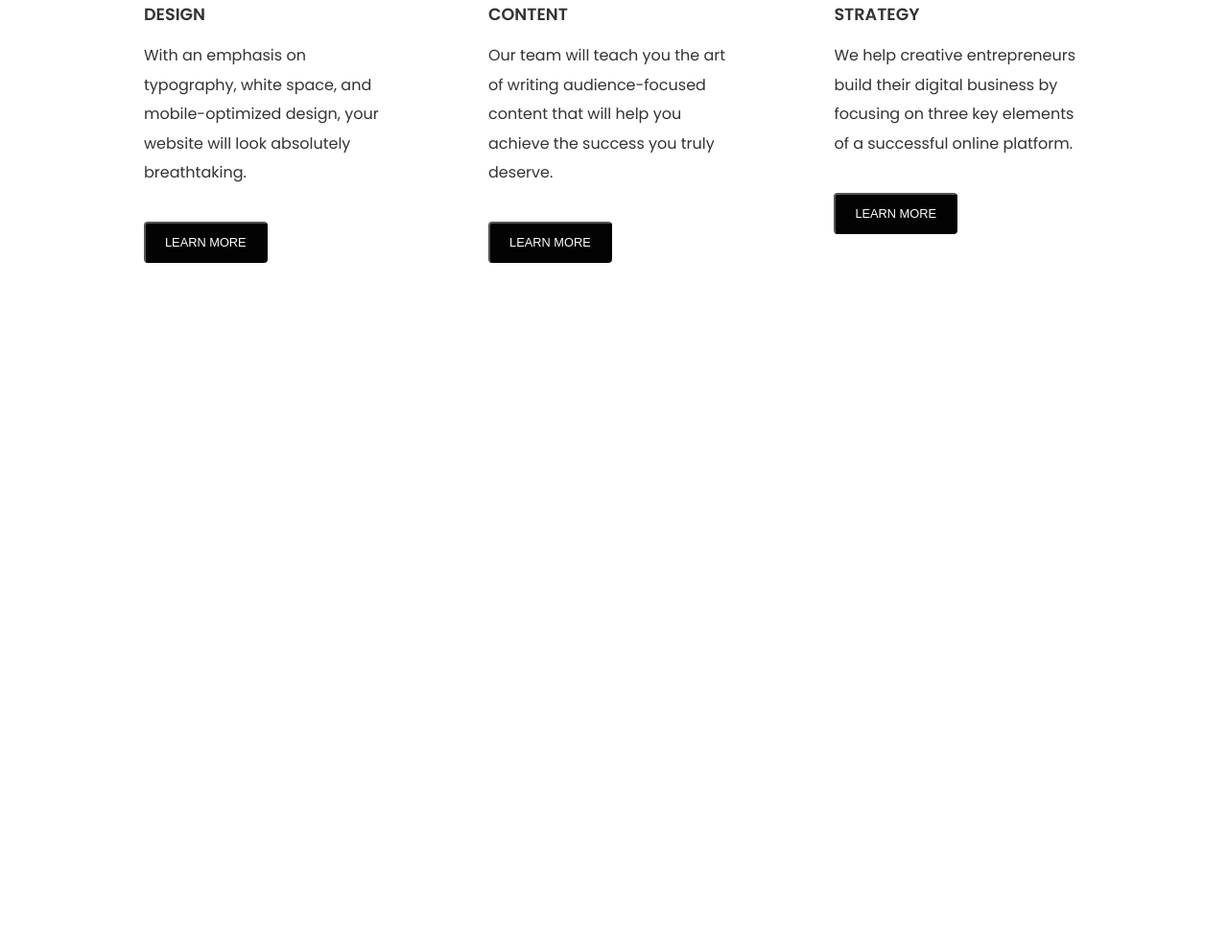
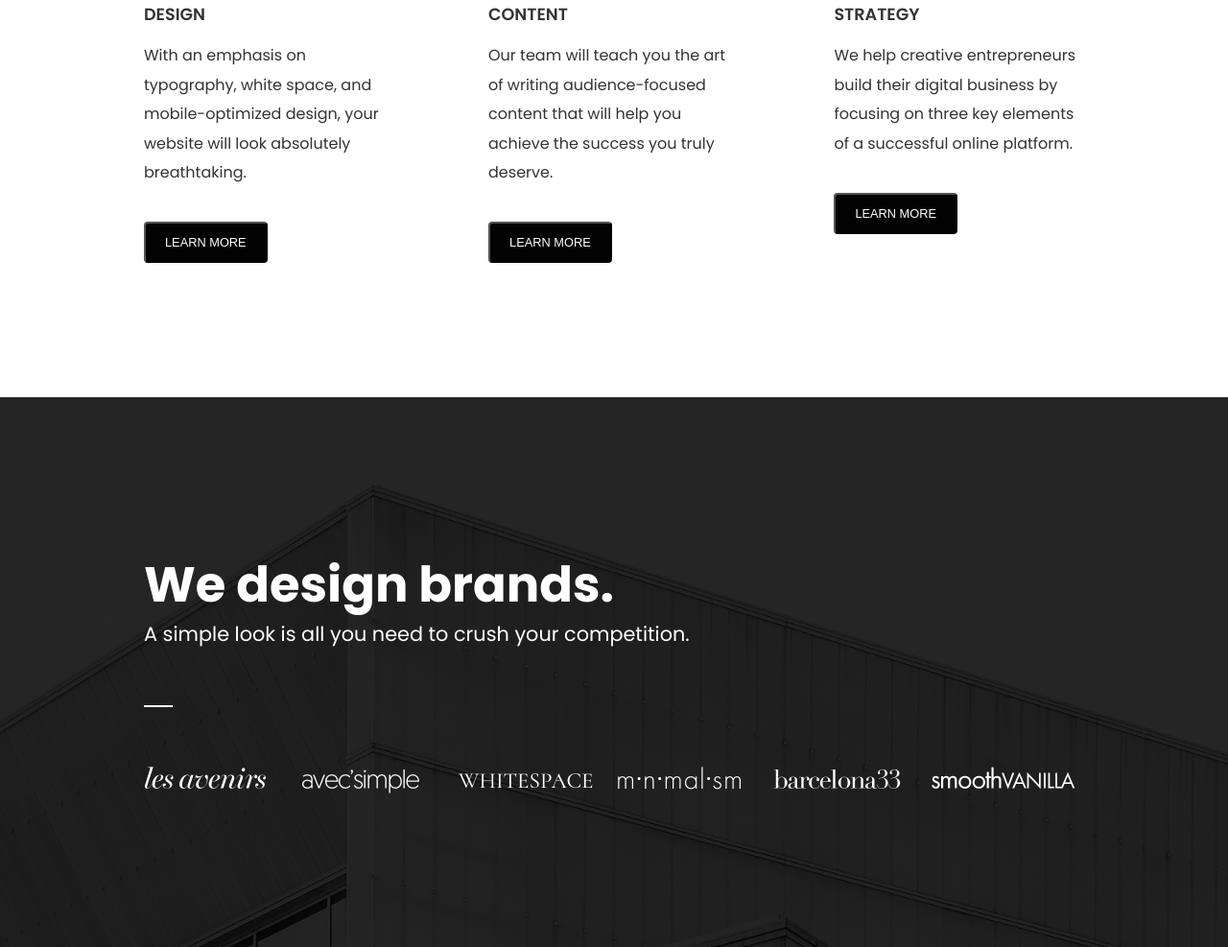
Before and after one commit to sayakongit/monochrome-minimal-website, a plain HTML site: page index.html in a window 1280 px wide. Shown: the part 1160-2147 px from the top of the page at 96% size. Before the commit the page ends 1574 px from the top, so only its background shows below. Drawn offline with nearby package versions, Linux system fonts and the light colour scheme.

Commit message:
brands section added

```diff
--- a/css/style.css
+++ b/css/style.css
@@ -147,3 +147,30 @@ nav {
   cursor: pointer;
   margin-top: 36px;
 }
+
+.brands {
+  height: auto;
+  width: 100%;
+  padding: 140px 0;
+  color: white;
+  overflow: hidden;
+  background: #030303;
+  background: linear-gradient(rgba(0, 0, 0, 0.85), rgba(0, 0, 0, 0.85)),
+    url("../images/sample-light-2.jpg");
+  background-size: cover;
+  background-repeat: no-repeat;
+}
+
+.brands .underline {
+  background: #fff;
+}
+
+.brands-flex img {
+  height: 30px;
+}
+
+.brands-flex {
+  display: flex;
+  align-items: center;
+  justify-content: space-between;
+}
--- a/index.html
+++ b/index.html
@@ -74,6 +74,24 @@
       </div>
     </section>
 
+    <section class="brands">
+      <div class="container">
+        <h2 class="heading">We design brands.</h2>
+        <p class="tagline">
+          A simple look is all you need to crush your competition.
+        </p>
+        <div class="underline"></div>
+        <div class="brands-flex">
+          <img src="./images/les-avenirs.png" alt="">
+          <img src="./images/avec-simple.png" alt="">
+          <img src="./images/whitespace.png" alt="">
+          <img src="./images/minimalism.png" alt="">
+          <img src="./images/barcelona-33.png" alt="">
+          <img src="./images/smooth-vanilla.png" alt="">
+        </div>
+      </div>
+    </section>
+
     <script
       type="module"
       src="https://unpkg.com/ionicons@5.5.2/dist/ionicons/ionicons.esm.js"
```
